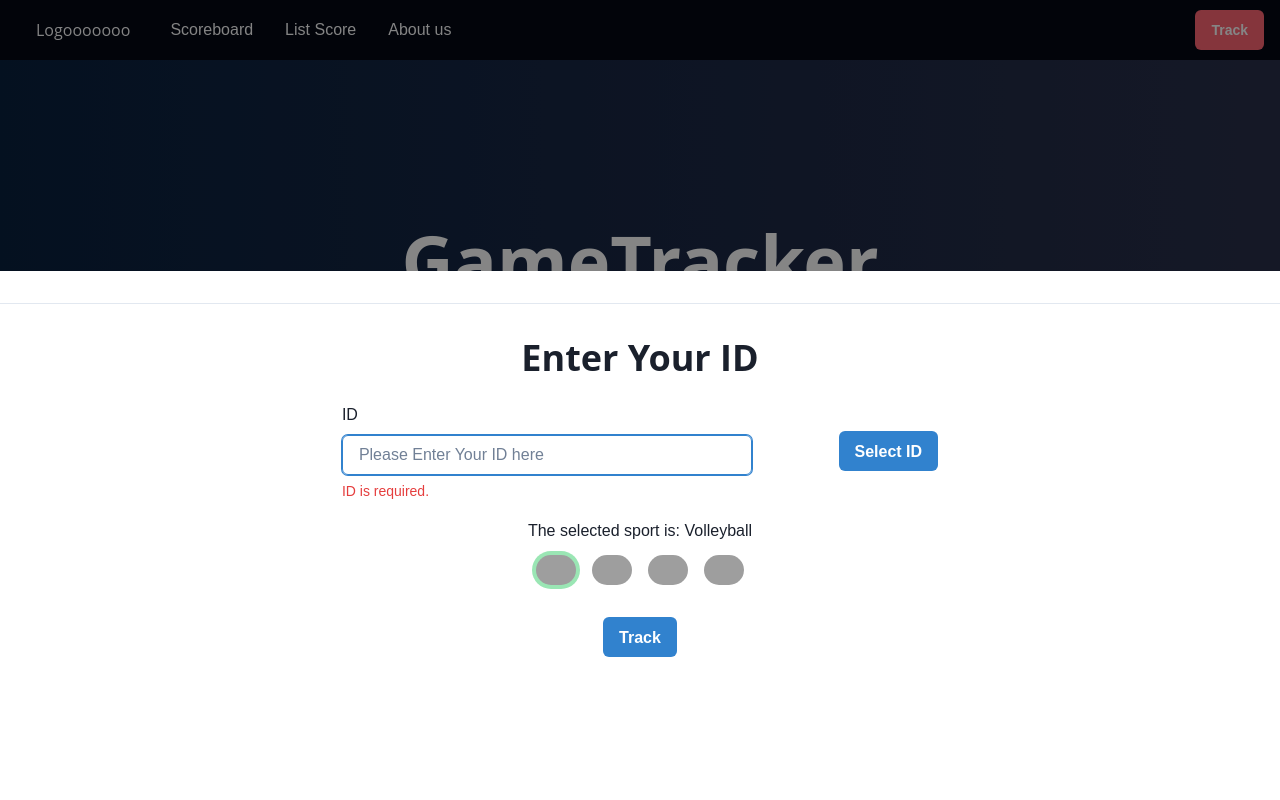
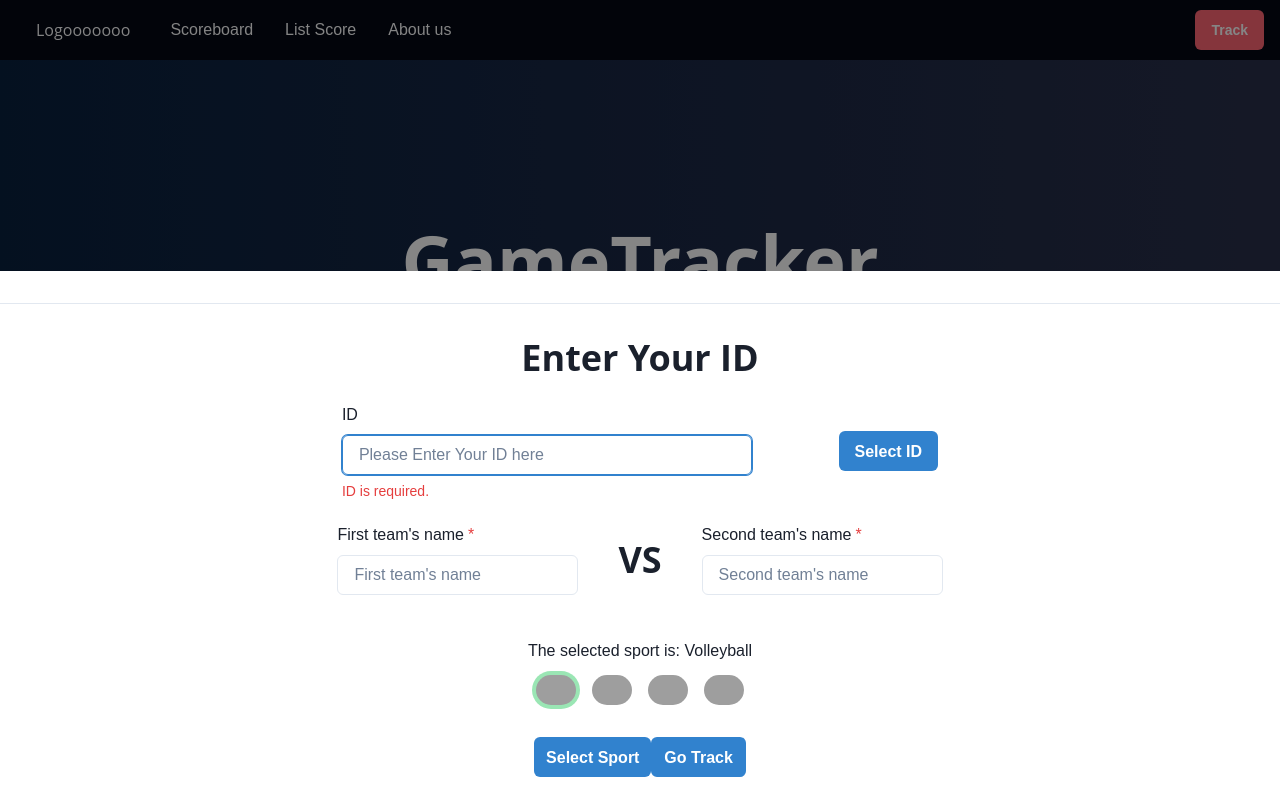
Before and after one commit to JakkapatB/WebscoreboardNewversion, a Next.js app: page / in a window 1280 px wide. Both pictures are taken after a click on the button "Create". Shown: the top 800 px of the page. Built offline with nearby package versions, Linux system fonts and the light colour scheme; grey boxes are pictures that could not be loaded.

Commit message:
เชื่อมหลังบ้าน

```diff
--- a/src/pages/index.js
+++ b/src/pages/index.js
@@ -2,6 +2,7 @@ import React from "react";
 import { useState, useEffect } from "react";
 import { Container } from "@chakra-ui/react";
 import { Heading, Flex, Button, Box } from "@chakra-ui/react";
+import { addNew } from "./md.js";
 import {
   Input,
   useRadioGroup,
@@ -33,38 +34,68 @@ import {
 function index() {
   const [id, setID] = useState(() => {
     // const saved = localStorage.getItem("id");
-    if (typeof window !== 'undefined') {
+    if (typeof window !== "undefined") {
       // Perform localStorage action
-      const saved = localStorage.getItem('id')
-      const initialValue = JSON.parse(saved);
+      const saved = localStorage.getItem("id");
+      const initialValue = (saved);
       return initialValue || "";
     }
   });
 
+  const [sport, setSport] = useState(() => {
+    // const saved = localStorage.getItem("id");
+    if (typeof window !== "undefined") {
+      // Perform localStorage action
+      const saved = localStorage.getItem("sport");
+      const initialValue = (saved);
+      return initialValue || "";
+    }
+  });
+  const [yourID, setYourID] = useState([]);
+  useEffect(() => {
+    const yourID = (localStorage.getItem("id"));
+    if (yourID) {
+      setYourID(yourID);
+    }
+  }, []);
+
   // const [IDinput, setIDinput] = useState("");
+  const [teamAname, setTeamAName] = useState("");
+  const [teamBname, setTeamBName] = useState("");
+  const [typesport, setTypeSport] = useState("");
+
   const [input, setInput] = useState("");
-
   const handleInputChange = (e) => {
     setInput(e.target.value);
     // setIDinput(e.target.value)
   };
+  const handleNameOfTeamAChange = (e) => {
+    setTeamAName(e.target.value);
+  };
+  const handleNameOfTeamBChange = (e) => {
+    setTeamBName(e.target.value);
+  };
+
   const isError = input === "";
-  // const options = ["Volleyball", "Badminton", "Sepak takraw","Table tennis"];
-  // const { getRootProps, getRadioProps } = useRadioGroup({
-  //   name: "sport",
-  //   defaultValue: "Volleyball",
-  //   onChange: console.log,
-  // });
 
-  // const group = getRootProps();
   const idSetting = () => {
     setID(input);
     console.log(input);
   };
+
+  const sportSetting = () => {
+    setSport(value)
+    setTypeSport(value);
+  }
   useEffect(() => {
     // storing input name
-    localStorage.setItem("id", JSON.stringify(id));
+    localStorage.setItem("id", id);
   }, [id]);
+
+  useEffect(() => {
+    // storing input name
+    localStorage.setItem("sport", sport);
+  }, [sport]);
 
   function CustomRadio(props) {
     const { image, ...radioProps } = props;
@@ -168,10 +199,48 @@ function index() {
                     )}
                   </FormControl>
 
-                  <Button colorScheme="blue" onClick={idSetting}>
+                  <Button
+                    colorScheme="blue"
+                    onClick={() => {
+                      idSetting();
+                      toast({
+                        title: "ID saved.",
+                        description: "We've save your ID.",
+                        status: "success",
+                        duration: 4500,
+                        isClosable: true,
+                      });
+                    }}
+                  >
                     Select ID
                   </Button>
                 </Flex>
+                <br />
+                <Flex alignItems={"center"}>
+                  <FormControl isRequired>
+                    <FormLabel>First team's name</FormLabel>
+                    <Input
+                      placeholder="First team's name"
+                      type="word"
+                      value={teamAname}
+                      onChange={handleNameOfTeamAChange}
+                    />
+                  </FormControl>
+                  <Heading pl={10} pr={10}>
+                    VS
+                  </Heading>
+                  <FormControl isRequired>
+                    <FormLabel>Second team's name</FormLabel>
+                    <Input
+                      placeholder="Second team's name"
+                      type="word"
+                      value={teamBname}
+                      onChange={handleNameOfTeamBChange}
+                    />
+                  </FormControl>
+                </Flex>
+
+                <br />
 
                 {/* <HStack {...group} p={10}>
           {options.map((value) => {
@@ -203,9 +272,57 @@ function index() {
                 </Center>
 
                 <Flex w="20%" justifyContent="space-around" p={2}>
-                  <Button colorScheme="blue">Track</Button>
+                  {/* <Button
+                  w={"40%"}
+                    colorScheme="blue"
+                    onClick={() =>
+                      toast({
+                        title: "Name set",
+                        description: "We've set team name for you.",
+                        status: "success",
+                        duration: 4500,
+                        isClosable: true,
+                      })
+                    }
+                  >
+                    Set name
+                  </Button> */}
+
+                  {/* <Button colorScheme="blue">Join</Button> */}
+                  <Button
+                    colorScheme="blue"
+                    onClick={() => {
+                      toast({
+                        title: "Tracker created.",
+                        description: "We've created your sport tracker for you.",
+                        status: "success",
+                        duration: 4500,
+                        isClosable: true,
+                      });
+                      sportSetting();
+                    }}
+                  >
+                    Select Sport
+                  </Button>
+                  <Button
+                    colorScheme="blue"
+                    onClick={() => {
+                      toast({
+                        title: "Tracker created.",
+                        description: "We've created your sport tracker for you.",
+                        status: "success",
+                        duration: 4500,
+                        isClosable: true,
+                      });
+                      addNew("", 0, 0, 0, 0, typesport, false, teamAname, teamBname);
+                      sportSetting();
+                    }}
+                  >
+                    Go Track
+                  </Button>
                   {/* <Button colorScheme="blue">Join</Button> */}
                 </Flex>
+                <br />
               </Container>
             </DrawerBody>
           </DrawerContent>
--- a/src/pages/scoreboardForFB/index.js
+++ b/src/pages/scoreboardForFB/index.js
@@ -236,6 +236,8 @@ function scoreboard() {
     setIsWinner(GameScore.haveWinner)
     console.log(isWinner)
   })
+
+
 
 
   return (
```
Also changed, not shown: src/pages/listscorePage/Table/Table.js (+24 -21 lines), src/pages/scoreboardForFB/[scorebaordID].js (+79 -1 lines), src/pages/viewscore.js (+33 -19 lines).
